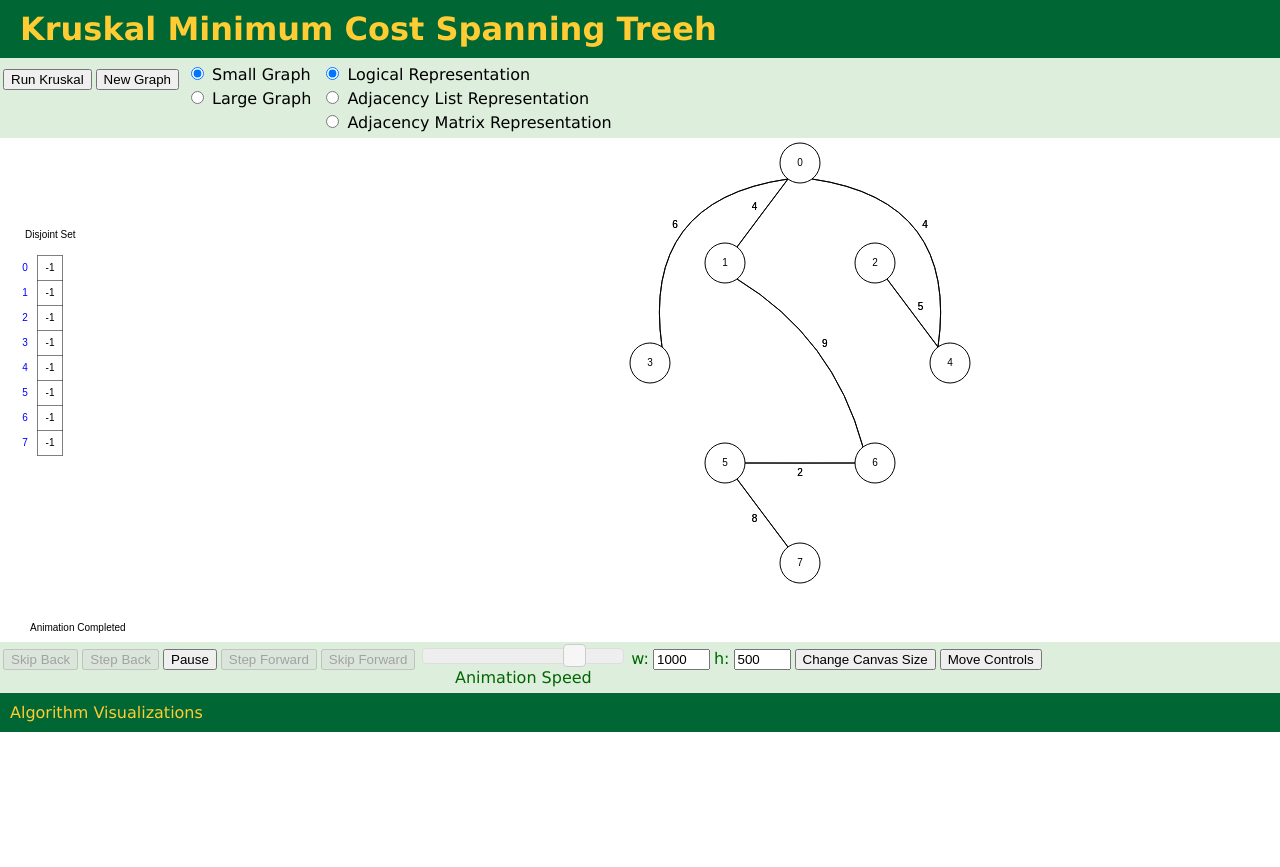
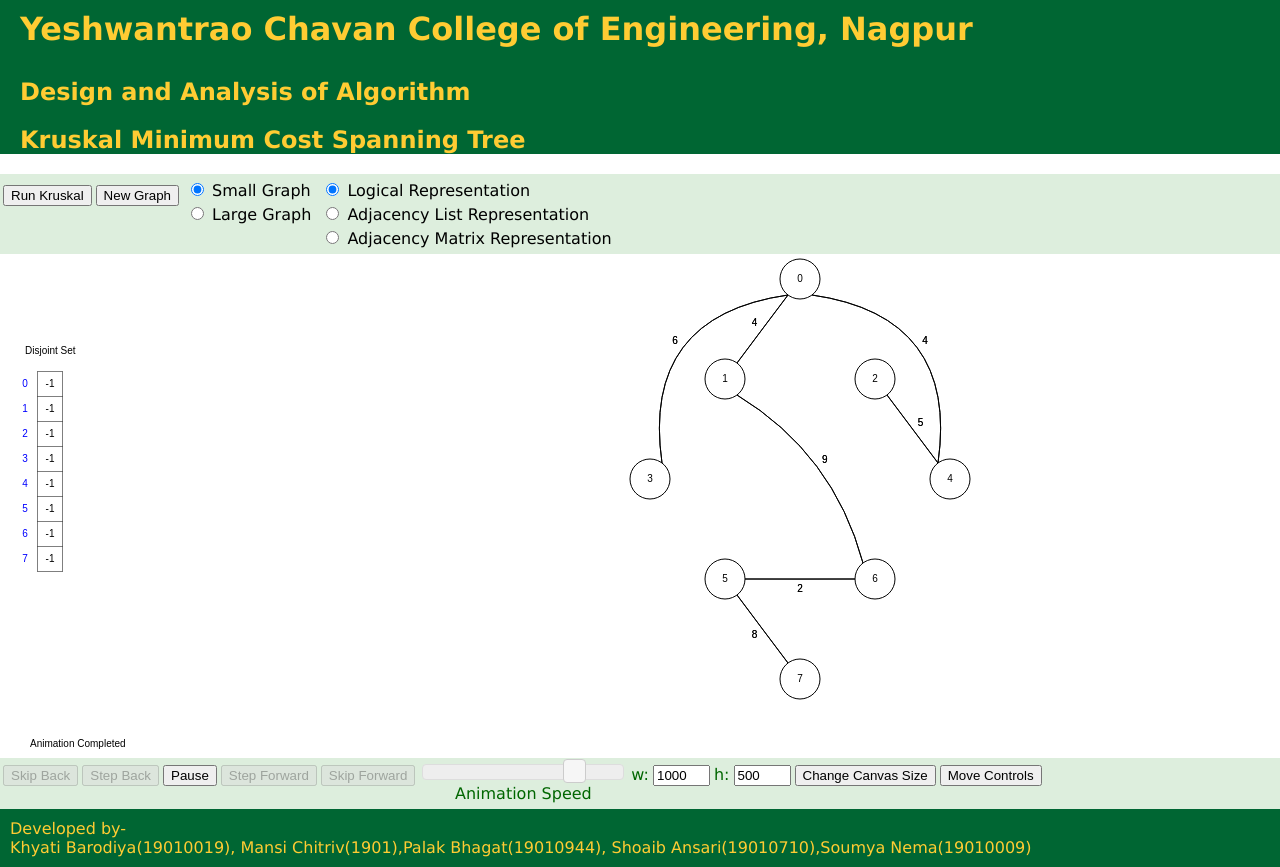
Before and after one commit to soumyanema/Kruskal-s-Algorithm, a plain HTML site: page Kruskal;s/index.html in a window 1280 px wide. Before the commit the page ends 800 px from the top, so only its background shows below. Drawn offline with Linux system fonts and the light colour scheme.

Commit message:
Update index.html

```diff
--- a/Kruskal;s/index.html
+++ b/Kruskal;s/index.html
@@ -63,7 +63,9 @@
   <body onload="init(false);" class="VisualizationMainPage">
     <div id="container">
       <div id="header">
-        <h1>Kruskal Minimum Cost Spanning Treeh</h1>
+        <h1>Yeshwantrao Chavan College of Engineering, Nagpur</h1>
+        <h2>Design and Analysis of Algorithm</h2>
+        <h2>Kruskal Minimum Cost Spanning Tree</h2>
       </div>
 
       <div id="mainContent">
@@ -87,7 +89,11 @@
       <!-- mainContent -->
 
       <div id="footer">
-        <p><a href="Algorithms.html">Algorithm Visualizations</a></p>
+        <p>
+          Developed by- <br />Khyati Barodiya(19010019), Mansi
+          Chitriv(1901),Palak Bhagat(19010944), Shoaib Ansari(19010710),Soumya
+          Nema(19010009)
+        </p>
       </div>
     </div>
     <!-- container -->
```
